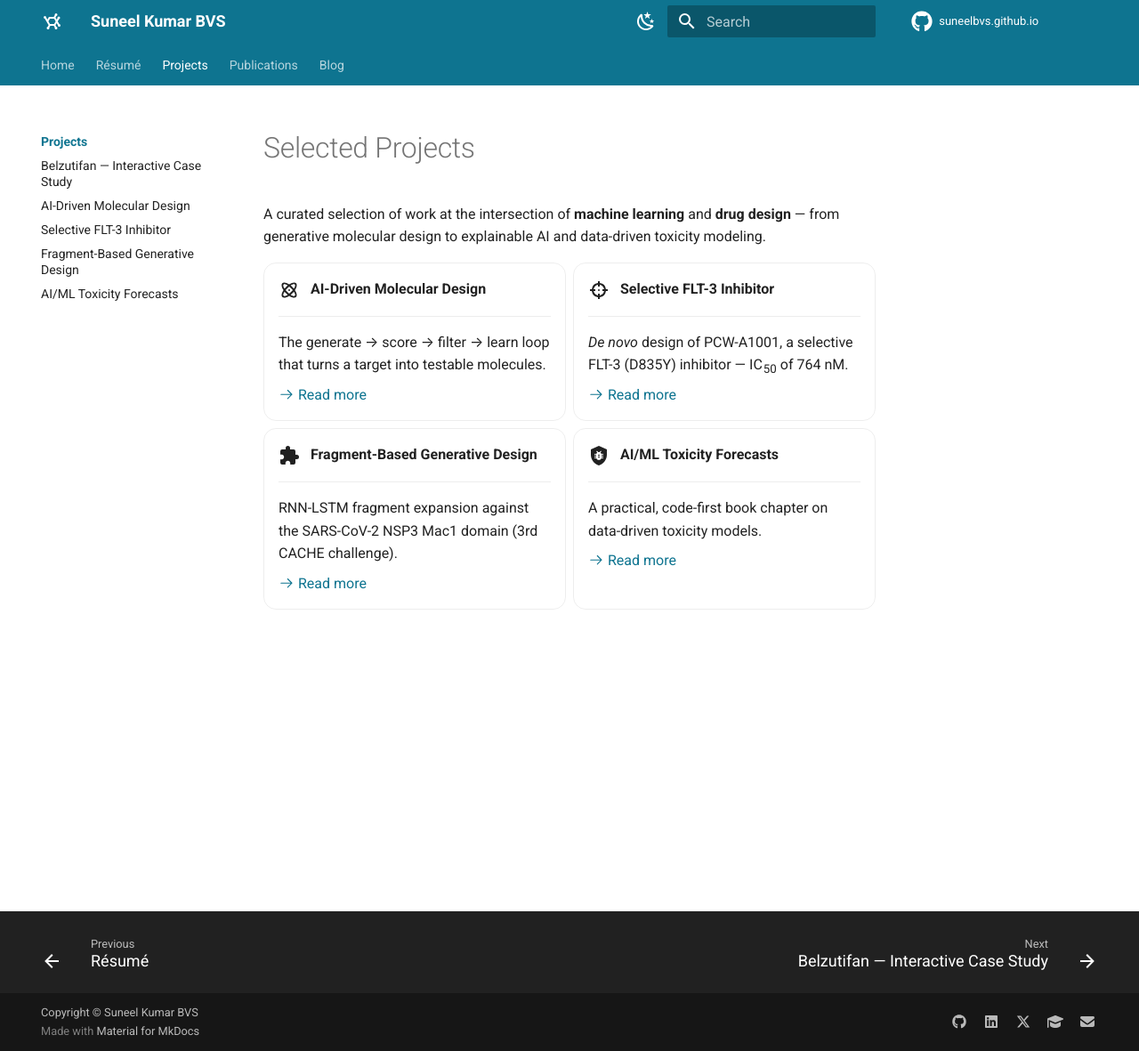
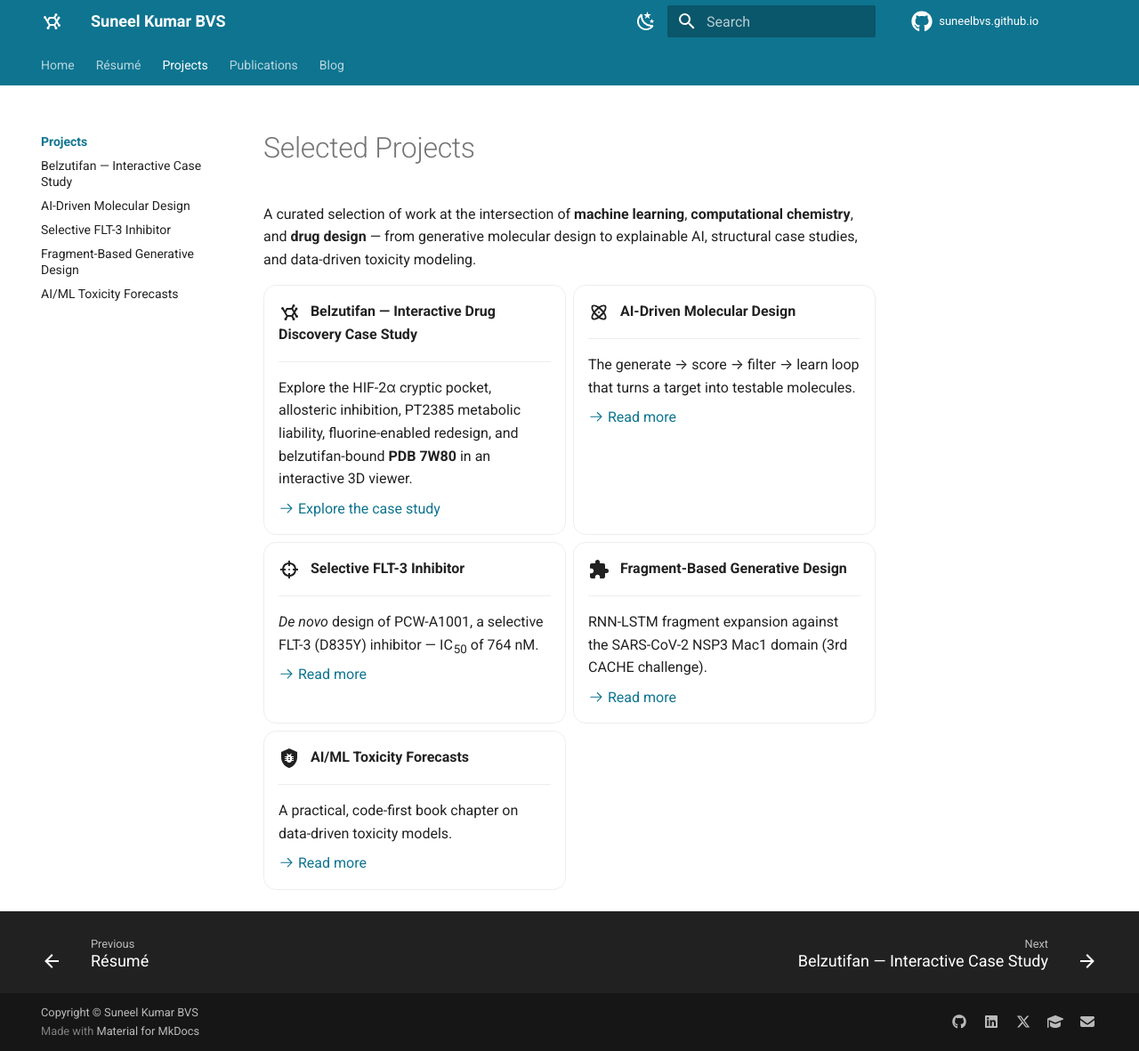
Before and after one commit to suneelbvs/suneelbvs.github.io, an MkDocs documentation site: the page built from docs/projects/index.md, in a window 1280 px wide and 1181 px high. Shown: the whole window at 89% size. Built offline with MkDocs 1.6.1 and Material for MkDocs 9.7.7, drawn with Linux system fonts in a browser that asks for light colours; comment, search, counter and statistics services are not loaded.

Commit message:
feature belzutifan case study on projects page

```diff
--- a/docs/projects/index.md
+++ b/docs/projects/index.md
@@ -4,11 +4,18 @@ title: Selected Projects
 
 # Selected Projects
 
-A curated selection of work at the intersection of **machine learning** and
-**drug design** — from generative molecular design to explainable AI and
-data-driven toxicity modeling.
+A curated selection of work at the intersection of **machine learning**, **computational chemistry**, and **drug design** — from generative molecular design to explainable AI, structural case studies, and data-driven toxicity modeling.
 
 <div class="grid cards" markdown>
+
+-   :material-molecule:{ .lg .middle } &nbsp; __Belzutifan — Interactive Drug Discovery Case Study__
+
+    ---
+
+    Explore the HIF-2α cryptic pocket, allosteric inhibition, PT2385 metabolic liability,
+    fluorine-enabled redesign, and belzutifan-bound **PDB 7W80** in an interactive 3D viewer.
+
+    [:octicons-arrow-right-24: Explore the case study](belzutifan-case-study/index.html)
 
 -   :material-atom:{ .lg .middle } &nbsp; __AI-Driven Molecular Design__
 
```
